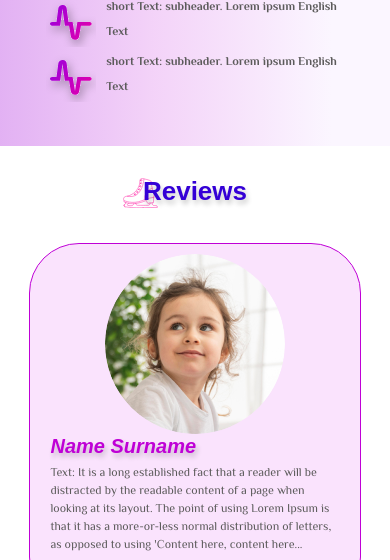
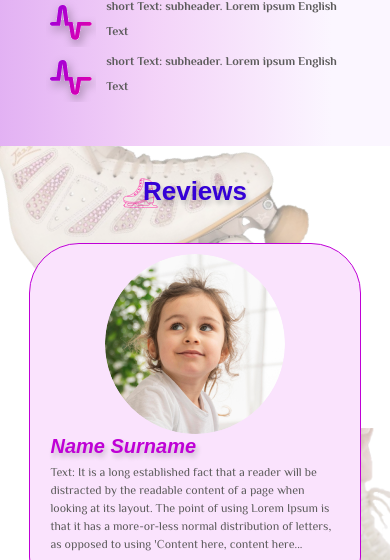
Before and after one commit to khobotovdaniil/ISU, a website: page src/index.html in a window 390 px wide. Shown: the part 2982-3542 px from the top of the page. Drawn offline with nearby package versions, Linux system fonts and the light colour scheme; files that its build step writes are made by us from their sources; files whose address does not match are found by name; a web font is replaced by a local one.

Commit message:
reviews add skates

```diff
--- a/src/index.html
+++ b/src/index.html
@@ -280,7 +280,7 @@
                 <div class="glide">
                     <div class="glide__track" data-glide-el="track">
                         <ul class="glide__slides">
-                            <li class="glide__slide">
+                            <li class="glide__slide" id="Premium">
                                 <div class="prices__slide">
                                     <div class="prices__slide__top">
                                         <div class="prices__slide__subheader white italic">Premium</div>
@@ -302,7 +302,7 @@
                                 </div>
                             </li>
 
-                            <li class="glide__slide">
+                            <li class="glide__slide" id="Single">
                                 <div class="prices__slide">
                                     <div class="prices__slide__top">
                                         <div class="prices__slide__subheader white italic">Single</div>
@@ -325,7 +325,7 @@
                                 </div>
                             </li>
 
-                            <li class="glide__slide">
+                            <li class="glide__slide" id="Advance">
                                 <div class="prices__slide">
                                     <div class="prices__slide__top">
                                         <div class="prices__slide__subheader white italic">Advance</div>
@@ -347,7 +347,7 @@
                                 </div>
                             </li>
 
-                            <li class="glide__slide">
+                            <li class="glide__slide" id="Short">
                                 <div class="prices__slide">
                                     <div class="prices__slide__top">
                                         <div class="prices__slide__subheader white italic">Short</div>
@@ -369,7 +369,7 @@
                                 </div>
                             </li>
 
-                            <li class="glide__slide">
+                            <li class="glide__slide" id="Long">
                                 <div class="prices__slide">
                                     <div class="prices__slide__top">
                                         <div class="prices__slide__subheader white italic">Long</div>
@@ -428,7 +428,7 @@
                         <p>Text: It is a long established fact that a reader will be distracted by the readable content of a page  when looking at its layout. The point of using Lorem Ipsum is that it.</p>
                     </div>
                     <div class="necessary__button animate__animated animate__zoomInRight wow" data-wow-duration="1s" data-wow-delay="0.8s">
-                        <button class="button button-small button-purple">Start now</button>
+                        <a href="#prices"><button class="button button-small button-purple">Start now</button></a>
                     </div>
                 </div>
                 <div class="necessary__img animate__animated animate__fadeInRight wow" data-wow-duration="0.5s" data-wow-delay="1s">
@@ -567,6 +567,7 @@
                 </div>
             </div>
         </div>
+        <div class="reviews__skates"></div>
     </section>
 
     <section class="contact" id="contact">
--- a/src/sass/blocks/_advantages.scss
+++ b/src/sass/blocks/_advantages.scss
@@ -4,6 +4,7 @@
     padding-bottom: 30px;
     background: url('../img/bg/advantages-big.jpg')  center (center/cover) no-repeat;
     position: relative;
+    z-index: 1;
     &__gradient {
         position: absolute;
         top: 0;
--- a/src/sass/blocks/_reviews.scss
+++ b/src/sass/blocks/_reviews.scss
@@ -2,6 +2,7 @@
     min-height: 430px;
     padding-top: 60px;
     padding-bottom: 60px;
+    position: relative;
     &__header {
         display: flex;
         justify-content: center;
@@ -49,6 +50,36 @@
             }
         }
     }
+    &__skates {
+        position: absolute;
+        width: 100%;
+        height: 200%;
+        top: 0;
+        left: 50%;
+        transform: translateX(-50%);
+        overflow: hidden;
+        z-index: -1;
+        &:before {
+            content: '';
+            position: absolute;
+            top: -30%;
+            left: -5%;
+            width: 65%;
+            height: 100%;
+            background: url('../img/ice_skate.png')  center (center/90%) no-repeat;
+        }
+        &:after {
+            content: '';
+            position: absolute;
+            top: -35%;
+            right: -5%;
+            width: 50%;
+            height: 100%;
+            background: url('../img/roll_skate.png')  center (center/90%) no-repeat;
+            transform: rotate(-28deg);
+        }
+
+    }
 
     .glide {
         margin-top: 30px;
--- a/src/sass/media/_media_reviews.scss
+++ b/src/sass/media/_media_reviews.scss
@@ -3,6 +3,33 @@
         &__slide {
             padding: 10px 20px;
             column-gap: 20px;
+        }
+        &__skates {
+            &:before {
+                width: 85%;
+                left: -17%;
+            }
+            &:after {
+                width: 70%;
+                right: -20%;
+            }
+        }
+    }
+}
+
+@media (max-width:767px) {
+    .reviews {
+        &__skates {
+            &:before {
+                width: 90%;
+                top: -35%;
+            }
+            &:after {
+                width: 75%;
+                right: -30%;
+                top: -18%;
+                transform: rotate(12deg);
+            }
         }
     }
 }
@@ -17,5 +44,18 @@
                 margin: 0 auto;
             }
         }
+        &__skates {
+            &:before {
+                width: 100%;
+                top: -10%;
+                left: 30%;
+            }
+            &:after {
+                width: 90%;
+                left: -10%;
+                top: -45%;
+                transform: rotate(-28deg);
+            }
+        }
     }
 }
--- a/src/sass/style.scss
+++ b/src/sass/style.scss
@@ -13,9 +13,6 @@
 @import 'base/buttons';
 @import 'base/glide';
 
-// header {
-//     background-color: var(--bg-color);
-// }
 
 .container {
     max-width: 1140px;
```
Also changed, not shown: dist/css/style.min.css, dist/img/Skates-big.png (added), dist/index.html, src/img/Skates-big.png (added).
